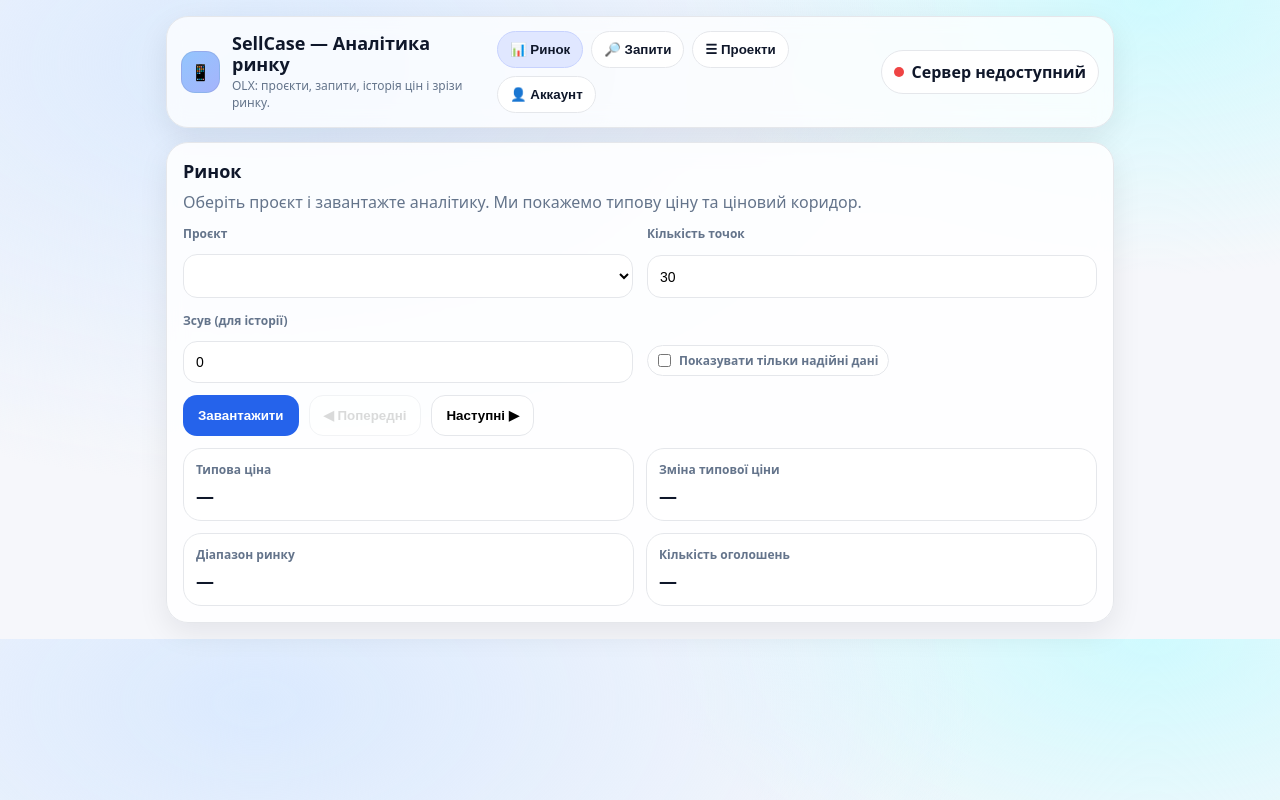
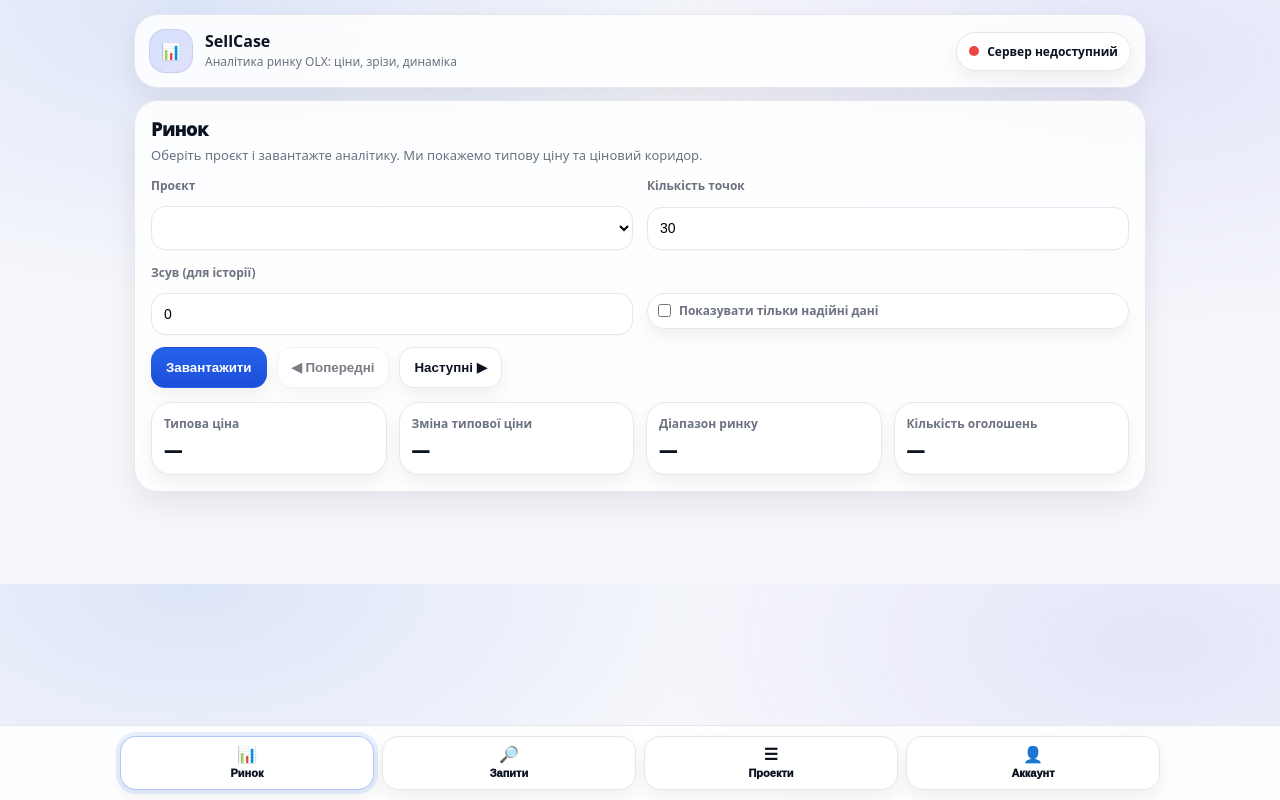
Before and after one commit to sjastellar-eng/sellcase-dashboard-, a plain HTML site: page index.html in a window 1280 px wide. Drawn offline with Linux system fonts and the light colour scheme; no server answers.

Commit message:
Update index.html

```diff
--- a/index.html
+++ b/index.html
@@ -4,197 +4,306 @@
   <meta charset="utf-8" />
   <meta name="viewport" content="width=device-width, initial-scale=1" />
   <title>SellCase — Аналітика ринку</title>
+
   <style>
     :root{
       --bg:#f6f7fb;
       --card:#ffffff;
-      --text:#0f172a;
-      --muted:#64748b;
+      --text:#0b1220;
+      --muted:#6b7280;
       --border:#e5e7eb;
+
       --blue:#2563eb;
-      --red:#ef4444;
-      --green:#22c55e;
-      --shadow: 0 10px 30px rgba(2,6,23,.08);
-      --radius: 16px;
+      --blue-2:#1d4ed8;
+
+      --shadow: 0 12px 30px rgba(2,6,23,.08);
+      --shadow-soft: 0 8px 18px rgba(2,6,23,.06);
+
+      --r16:16px;
+      --r20:20px;
+      --r24:24px;
     }
-    *{box-sizing:border-box}
+
+    *{ box-sizing:border-box; }
     body{
       margin:0;
       font-family: system-ui,-apple-system,Segoe UI,Roboto,Arial,sans-serif;
-      background: radial-gradient(1200px 700px at 20% 10%, #dbeafe 0%, rgba(219,234,254,0) 60%),
-                  radial-gradient(900px 500px at 90% 0%, #cffafe 0%, rgba(207,250,254,0) 55%),
+      color:var(--text);
+      background:
+        radial-gradient(900px 500px at 15% 0%, rgba(37,99,235,.12), rgba(37,99,235,0) 60%),
+        radial-gradient(900px 500px at 90% 10%, rgba(99,102,241,.12), rgba(99,102,241,0) 55%),
         var(--bg);
-      color:var(--text);
     }
-    .wrap{max-width:980px;margin:0 auto;padding:16px}
-    .header{
-      background: rgba(255,255,255,.75);
+
+    .wrap{
+      max-width: 1040px;
+      margin: 0 auto;
+      padding: 14px 14px 92px; /* снизу место под bottom-nav */
+    }
+
+    /* Top App Bar */
+    .appbar{
+      background: rgba(255,255,255,.86);
       backdrop-filter: blur(10px);
-      border:1px solid var(--border);
-      border-radius: 22px;
-      padding: 14px;
+      border: 1px solid var(--border);
+      border-radius: var(--r24);
       box-shadow: var(--shadow);
+      padding: 14px 14px;
       display:flex;
       align-items:center;
-      gap: 14px;
-      justify-content: space-between;
+      justify-content:space-between;
+      gap: 12px;
     }
     .brand{
-      display:flex;gap:12px;align-items:center;
+      display:flex;
+      align-items:center;
+      gap: 12px;
       min-width: 240px;
     }
     .logo{
-      width:42px;height:42px;border-radius:14px;
-      background: linear-gradient(135deg,#93c5fd,#a5b4fc);
-      display:grid;place-items:center;
-      border:1px solid rgba(15,23,42,.08);
+      width: 44px;
+      height: 44px;
+      border-radius: 16px;
+      display:grid;
+      place-items:center;
+      background: linear-gradient(135deg, rgba(37,99,235,.18), rgba(99,102,241,.18));
+      border: 1px solid rgba(15,23,42,.08);
     }
-    .brand h1{font-size:18px;margin:0;line-height:1.15}
-    .brand p{margin:2px 0 0 0;color:var(--muted);font-size:12px}
-    .nav{
-      display:flex;gap:8px;align-items:center;
+    .brand h1{ margin:0; font-size: 16px; line-height: 1.15; font-weight: 900; }
+    .brand p{ margin:3px 0 0 0; font-size: 12px; color: var(--muted); }
+
+    .rightbar{
+      display:flex;
+      align-items:center;
+      gap: 10px;
       flex-wrap: wrap;
+      justify-content: flex-end;
     }
-    .tab{
-      border:1px solid var(--border);
+
+    .status{
+      display:flex;
+      align-items:center;
+      gap:8px;
+      padding: 10px 12px;
       background: white;
-      border-radius:999px;
-      padding:10px 12px;
-      font-weight:600;
-      color: #0f172a;
-      display:flex;gap:8px;align-items:center;
-      cursor:pointer;
+      border: 1px solid var(--border);
+      border-radius: 999px;
+      font-weight: 800;
+      font-size: 12px;
+      box-shadow: var(--shadow-soft);
+      white-space: nowrap;
     }
-    .tab.active{
-      background:#e0e7ff;
-      border-color:#c7d2fe;
+    .dot{ width:10px; height:10px; border-radius:50%; background:#94a3b8; }
+    .dot.red{ background:#ef4444; }
+    .dot.green{ background:#22c55e; }
+
+    /* Toast */
+    .toast{
+      display:none;
+      margin-top: 12px;
+      padding: 12px 14px;
+      border-radius: var(--r16);
+      border: 1px solid #bbf7d0;
+      background: #dcfce7;
+      font-weight: 800;
+      box-shadow: var(--shadow-soft);
     }
-    .status{
-      display:flex;align-items:center;gap:8px;
-      border:1px solid var(--border);
-      background:white;
-      border-radius:999px;
-      padding:10px 12px;
-      font-weight:600;
-      color:#0f172a;
-      white-space:nowrap;
-    }
-    .dot{width:10px;height:10px;border-radius:50%}
-    .dot.red{background:var(--red)}
-    .dot.green{background:var(--green)}
-    .dot.gray{background:#94a3b8}
-    .content{margin-top:14px}
+    .toast.show{ display:block; }
+
+    /* Content */
+    .content{ margin-top: 12px; }
+
     .card{
       background: rgba(255,255,255,.86);
       backdrop-filter: blur(10px);
-      border:1px solid var(--border);
-      border-radius: 22px;
+      border: 1px solid var(--border);
+      border-radius: var(--r24);
       box-shadow: var(--shadow);
       padding: 16px;
     }
-    .grid2{display:grid;grid-template-columns:1fr 1fr;gap:14px}
-    @media (max-width:820px){ .grid2{grid-template-columns:1fr} }
-    .title{font-size:18px;font-weight:800;margin:0 0 8px 0}
-    .sub{color:var(--muted);margin:0 0 12px 0}
-    .row{display:flex;gap:10px;align-items:center;flex-wrap:wrap}
-    label{display:block;font-weight:700;font-size:12px;color:var(--muted);margin-bottom:6px}
+
+    .section{ display:none; }
+    .section.active{ display:block; }
+
+    .title{
+      margin:0 0 6px 0;
+      font-size: 18px;
+      font-weight: 1000;
+      letter-spacing: -0.02em;
+    }
+    .sub{
+      margin:0 0 12px 0;
+      color: var(--muted);
+      font-size: 13px;
+      line-height: 1.35;
+    }
+
+    /* Forms */
+    .grid2{ display:grid; grid-template-columns: 1fr 1fr; gap: 14px; }
+    @media (max-width: 860px){ .grid2{ grid-template-columns: 1fr; } }
+
+    label{
+      display:block;
+      font-weight: 800;
+      font-size: 12px;
+      color: var(--muted);
+      margin-bottom: 6px;
+    }
     input, select{
       width:100%;
-      padding:12px 12px;
-      border:1px solid var(--border);
+      padding: 12px 12px;
       border-radius: 14px;
-      outline:none;
-      background:white;
+      border: 1px solid var(--border);
+      background: white;
       font-size: 14px;
+      outline: none;
+      box-shadow: 0 1px 0 rgba(2,6,23,.02);
     }
-    .field{display:grid;gap:6px}
+    input:focus, select:focus{
+      border-color: rgba(37,99,235,.35);
+      box-shadow: 0 0 0 4px rgba(37,99,235,.10);
+    }
+    .field{ display:grid; gap: 6px; }
+
+    .row{ display:flex; align-items:center; gap: 10px; flex-wrap: wrap; }
+
+    /* Buttons */
     .btn{
-      border:1px solid var(--border);
-      background:white;
+      border: 1px solid var(--border);
+      background: white;
+      color: var(--text);
+      padding: 12px 14px;
       border-radius: 14px;
-      padding:12px 14px;
-      font-weight:800;
-      cursor:pointer;
+      font-weight: 900;
+      cursor: pointer;
+      box-shadow: var(--shadow-soft);
+      user-select: none;
+    }
+    .btn:disabled{ opacity:.55; cursor:not-allowed; }
+
+    .btn.primary{
+      border-color: transparent;
+      background: linear-gradient(180deg, var(--blue), var(--blue-2));
+      color: white;
+    }
+
+    .hint{ color: var(--muted); font-size: 12px; font-weight: 700; }
+
+    .error{
+      display:none;
+      margin-top: 12px;
+      padding: 12px 14px;
+      border-radius: var(--r16);
+      border: 1px solid #fecaca;
+      background: #fee2e2;
+      font-weight: 800;
+      box-shadow: var(--shadow-soft);
+    }
+    .error.show{ display:block; }
+
+    /* Market KPIs */
+    .kpiGrid{
+      display:grid;
+      grid-template-columns: repeat(4, 1fr);
+      gap: 12px;
+      margin-top: 14px;
+    }
+    @media (max-width: 980px){ .kpiGrid{ grid-template-columns: 1fr 1fr; } }
+    @media (max-width: 520px){ .kpiGrid{ grid-template-columns: 1fr; } }
+
+    .kpi{
+      background: white;
+      border: 1px solid var(--border);
+      border-radius: var(--r20);
+      padding: 12px;
+      box-shadow: var(--shadow-soft);
+    }
+    .kpi .k{ font-size: 12px; color: var(--muted); font-weight: 900; margin-bottom: 6px; }
+    .kpi .v{ font-size: 18px; font-weight: 1000; letter-spacing: -0.02em; }
+
+    .divider{ height:1px; background: var(--border); margin: 14px 0; }
+
+    /* Reliable toggle */
+    .pill{
+      display:inline-flex;
+      align-items:center;
+      gap: 8px;
+      padding: 8px 10px;
+      border: 1px solid var(--border);
+      border-radius: 999px;
+      background: white;
+      box-shadow: var(--shadow-soft);
+      font-weight: 900;
+      font-size: 12px;
+      cursor: pointer;
       user-select:none;
     }
-    .btn.primary{
-      background: var(--blue);
-      border-color: transparent;
-      color:white;
+    .pill input{ width:auto; margin:0; }
+
+    /* Bottom Nav */
+    .bottom-nav{
+      position: fixed;
+      left: 0; right: 0; bottom: 0;
+      padding: 10px 12px calc(10px + env(safe-area-inset-bottom));
+      background: rgba(255,255,255,.90);
+      backdrop-filter: blur(12px);
+      border-top: 1px solid var(--border);
+      z-index: 200;
     }
-    .btn:disabled{opacity:.5;cursor:not-allowed}
-    .toast{
-      display:none;
-      margin-bottom:12px;
-      padding:12px 14px;
+    .bottom-nav .navgrid{
+      max-width: 1040px;
+      margin: 0 auto;
+      display:grid;
+      grid-template-columns: repeat(4, 1fr);
+      gap: 8px;
+    }
+    .tab{
+      border: 1px solid var(--border);
+      background: white;
       border-radius: 16px;
-      border:1px solid #bbf7d0;
-      background:#dcfce7;
-      font-weight:700;
+      padding: 10px 8px;
+      font-weight: 1000;
+      cursor: pointer;
+      box-shadow: var(--shadow-soft);
+      display:flex;
+      flex-direction: column;
+      align-items:center;
+      justify-content:center;
+      gap: 4px;
+      font-size: 11px;
+      color: var(--text);
+      user-select:none;
     }
-    .toast.show{display:block}
-    .error{
-      display:none;
-      margin-top:12px;
-      padding:12px 14px;
-      border-radius: 16px;
-      border:1px solid #fecaca;
-      background:#fee2e2;
-      font-weight:700;
+    .tab.active{
+      border-color: rgba(37,99,235,.35);
+      box-shadow: 0 0 0 4px rgba(37,99,235,.10), var(--shadow-soft);
     }
-    .error.show{display:block}
-    .muted{color:var(--muted)}
-    .section{display:none}
-    .section.active{display:block}
-    .kpiGrid{display:grid;grid-template-columns:1fr 1fr;gap:12px;margin-top:12px}
-    @media (max-width:820px){ .kpiGrid{grid-template-columns:1fr} }
-    .kpi{
-      border:1px solid var(--border);
-      background:white;
-      border-radius: 18px;
-      padding: 12px;
-    }
-    .kpi .k{font-size:12px;color:var(--muted);font-weight:800;margin-bottom:6px}
-    .kpi .v{font-size:18px;font-weight:900}
-    .divider{height:1px;background:var(--border);margin:14px 0}
-    .pill{
-      display:inline-flex;gap:8px;align-items:center;
-      border:1px solid var(--border);
-      background:white;
-      border-radius:999px;
-      padding:6px 10px;
-      font-weight:800;
-      font-size:12px;
-    }
+    .tab .ico{ font-size: 16px; line-height: 1; }
   </style>
 </head>
+
 <body>
   <div class="wrap">
-    <div class="header">
+    <div class="appbar">
       <div class="brand">
-        <div class="logo">📱</div>
+        <div class="logo">📊</div>
         <div>
-          <h1>SellCase — Аналітика ринку</h1>
-          <p>OLX: проєкти, запити, історія цін і зрізи ринку.</p>
+          <h1>SellCase</h1>
+          <p>Аналітика ринку OLX: ціни, зрізи, динаміка</p>
         </div>
       </div>
 
-      <div class="nav" id="nav">
-        <button class="tab active" data-tab="market" type="button">📊 Ринок</button>
-        <button class="tab" data-tab="queries" type="button">🔎 Запити</button>
-        <button class="tab" data-tab="projects" type="button">☰ Проекти</button>
-        <button class="tab" data-tab="account" type="button">👤 Аккаунт</button>
-      </div>
-
+      <div class="rightbar">
         <div class="status" id="serverStatus">
-        <span class="dot gray"></span>
+          <span class="dot"></span>
           <span>перевірка…</span>
         </div>
       </div>
+    </div>
+
+    <div class="toast" id="toast"></div>
 
     <div class="content">
-      <div class="toast" id="toast"></div>
-
       <!-- РИНОК -->
       <div class="card section active" id="section-market">
         <h2 class="title">Ринок</h2>
@@ -218,25 +327,23 @@
 
           <div class="field">
             <label>&nbsp;</label>
-            <div class="row">
-              <label class="pill" style="cursor:pointer;">
-                <input id="marketReliable" type="checkbox" style="width:auto;margin:0;" />
+            <label class="pill">
+              <input id="marketReliable" type="checkbox" />
               Показувати тільки надійні дані
             </label>
-            </div>
           </div>
         </div>
 
         <div class="row" style="margin-top:12px">
           <button class="btn primary" id="btnMarketLoad" type="button">Завантажити</button>
 
-          <!-- В ОДНУ СТРОКУ -->
+          <!-- Попередні / Наступні в одну строку -->
           <div class="row" style="gap:10px">
             <button class="btn" id="btnPrev" type="button">◀ Попередні</button>
             <button class="btn" id="btnNext" type="button">Наступні ▶</button>
           </div>
 
-          <span class="muted" id="marketHint"></span>
+          <span class="hint" id="marketHint"></span>
         </div>
 
         <div class="kpiGrid" id="marketKpi">
@@ -264,19 +371,22 @@
       <!-- ЗАПИТИ -->
       <div class="card section" id="section-queries">
         <h2 class="title">Запити</h2>
-        <p class="sub">Поки що заглушка. Далі підключимо API.</p>
+        <p class="sub">Скоро тут будуть шаблони запитів та історія.</p>
       </div>
 
       <!-- ПРОЕКТИ -->
       <div class="card section" id="section-projects">
         <h2 class="title">Проекти</h2>
         <p class="sub">Список проєктів з API (використовується і в “Ринок”).</p>
+
         <div class="row">
           <button class="btn primary" id="btnProjectsReload" type="button">Оновити список</button>
-          <span class="muted" id="projectsInfo"></span>
+          <span class="hint" id="projectsInfo"></span>
         </div>
+
         <div class="divider"></div>
-        <div id="projectsList" class="muted">—</div>
+
+        <div id="projectsList" class="hint">—</div>
         <div class="error" id="projectsError"></div>
       </div>
 
@@ -287,59 +397,66 @@
 
         <div class="grid2">
           <div>
-            <h3 style="margin:0 0 10px 0;">Вхід</h3>
+            <h3 style="margin:0 0 10px 0; font-weight:1000;">Вхід</h3>
             <form id="loginForm">
               <div class="field">
                 <label>Email</label>
                 <input id="loginEmail" type="email" autocomplete="email" />
               </div>
+
               <div class="field" style="margin-top:10px">
                 <label>Пароль</label>
                 <input id="loginPassword" type="password" autocomplete="current-password" />
               </div>
+
               <div class="row" style="margin-top:10px">
                 <button class="btn primary" id="btnLogin" type="submit">Увійти</button>
-                <span class="muted" id="loginInfo"></span>
+                <span class="hint" id="loginInfo"></span>
               </div>
             </form>
           </div>
 
           <div id="registerBlock">
-            <h3 style="margin:0 0 10px 0;">Реєстрація</h3>
+            <h3 style="margin:0 0 10px 0; font-weight:1000;">Реєстрація</h3>
             <form id="registerForm">
               <div class="field">
                 <label>Імʼя</label>
                 <input id="regFirstName" />
               </div>
+
               <div class="field" style="margin-top:10px">
                 <label>Прізвище</label>
                 <input id="regLastName" />
               </div>
+
               <div class="field" style="margin-top:10px">
                 <label>Email</label>
                 <input id="regEmail" type="email" autocomplete="email" />
               </div>
+
               <div class="field" style="margin-top:10px">
                 <label>Пароль</label>
                 <input id="regPassword" type="password" autocomplete="new-password" placeholder="Мінімум 8 символів" />
               </div>
+
               <div class="row" style="margin-top:10px">
                 <button class="btn primary" id="btnRegister" type="submit">Створити акаунт</button>
               </div>
-            </form>
-            <div class="muted" style="margin-top:10px">
+
+              <div class="hint" style="margin-top:10px">
                 Далі додамо: Google / Facebook тощо.
               </div>
+            </form>
           </div>
         </div>
 
         <div class="divider"></div>
 
-        <h3 style="margin:0 0 8px 0;">Поточний користувач</h3>
-        <div class="row" style="justify-content:space-between;gap:12px;">
+        <h3 style="margin:0 0 8px 0; font-weight:1000;">Поточний користувач</h3>
+        <div class="row" style="justify-content:space-between; gap:12px;">
           <div>
-            <div style="font-weight:900" id="meName">—</div>
-            <div class="muted" id="meEmail">Не виконано вхід.</div>
+            <div style="font-weight:1000" id="meName">—</div>
+            <div class="hint" id="meEmail">Не виконано вхід.</div>
           </div>
           <button class="btn" id="btnLogout" type="button">Вийти</button>
         </div>
@@ -349,6 +466,24 @@
     </div>
   </div>
 
+  <!-- Нижняя навигация -->
+  <div class="bottom-nav" id="nav">
+    <div class="navgrid">
+      <button class="tab active" data-tab="market" type="button">
+        <span class="ico">📊</span><span>Ринок</span>
+      </button>
+      <button class="tab" data-tab="queries" type="button">
+        <span class="ico">🔎</span><span>Запити</span>
+      </button>
+      <button class="tab" data-tab="projects" type="button">
+        <span class="ico">☰</span><span>Проекти</span>
+      </button>
+      <button class="tab" data-tab="account" type="button">
+        <span class="ico">👤</span><span>Аккаунт</span>
+      </button>
+    </div>
+  </div>
+
   <script src="./app.js"></script>
 </body>
           </html>
```
Lines whose indentation alone changed are shown as unchanged.
